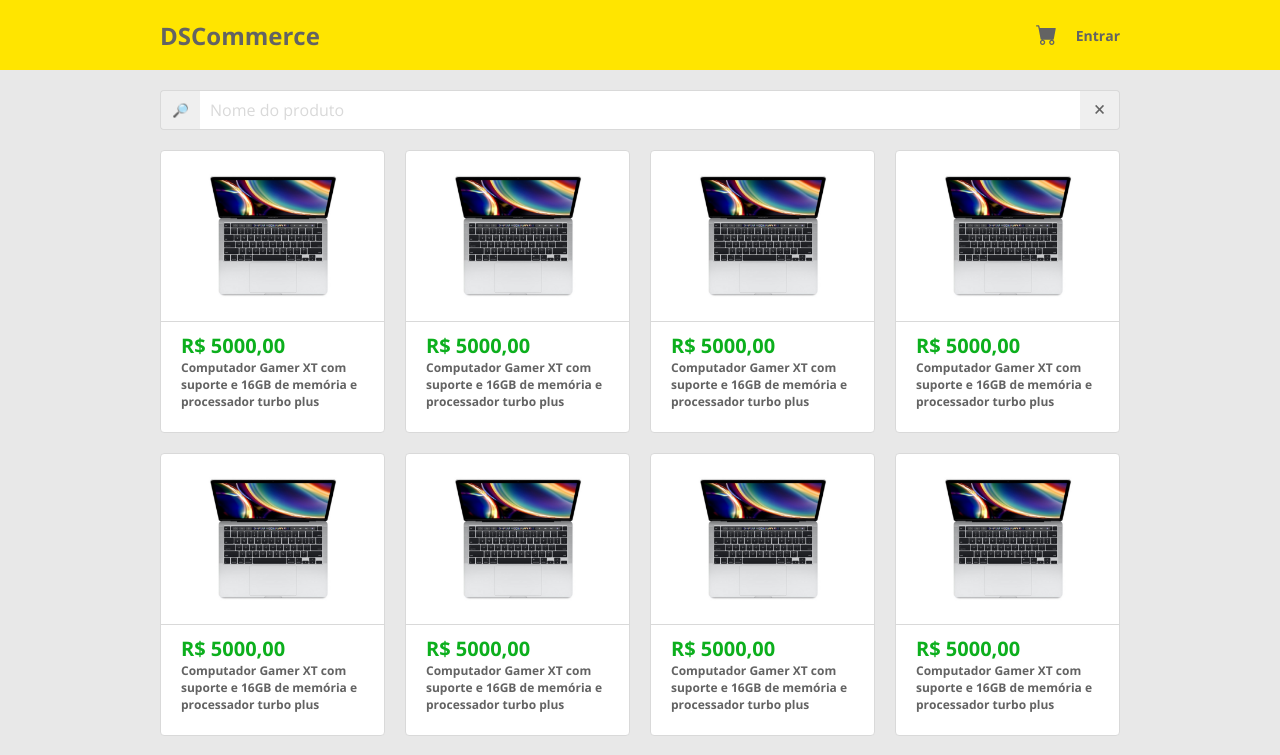
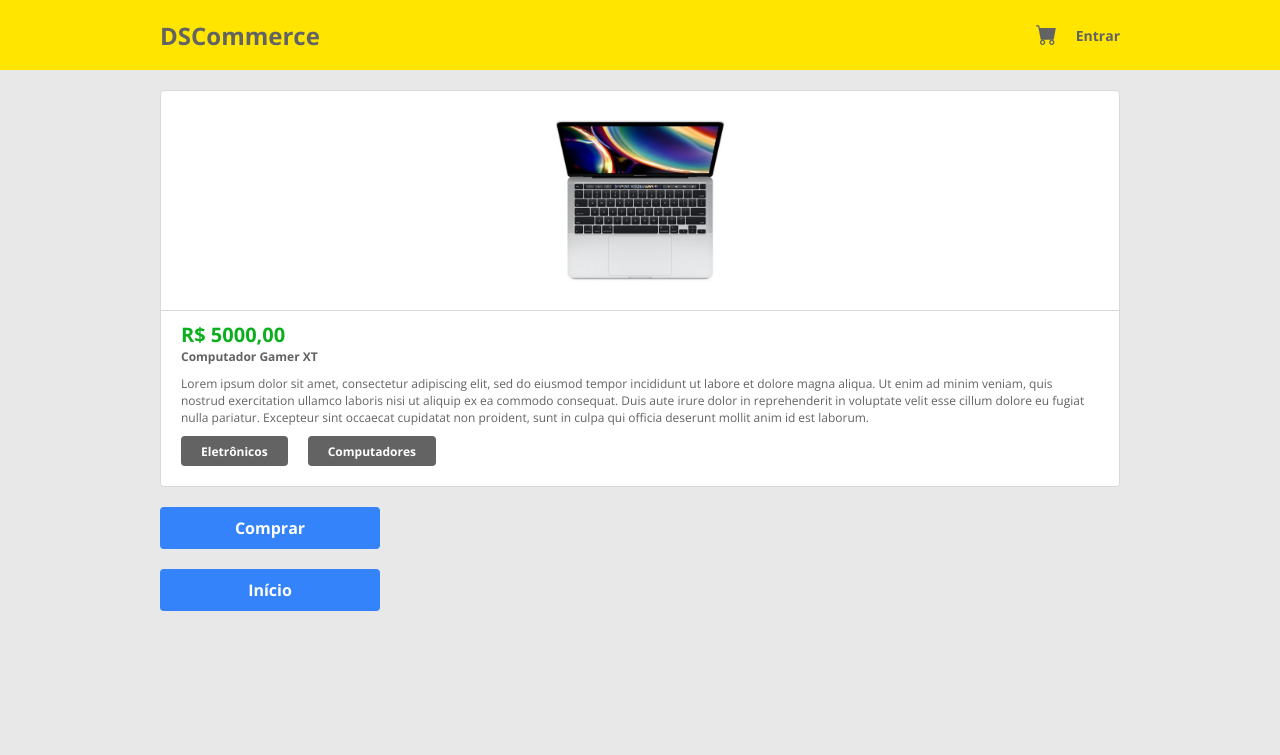
Before and after one commit to murilomartins93/dscommerce-frontend, a React (Vite) app: page / in a window 1280 px wide. Shown: the top 755 px of the page. Built offline with nearby package versions, Linux system fonts and the light colour scheme.

Commit message:
:construction: ProductCategory props

```diff
--- a/src/App.tsx
+++ b/src/App.tsx
@@ -1,9 +1,9 @@
-import Catalog from "./routes/Catalog";
+import ProductDetails from "./routes/ProductDetails";
 
 function App() {
   return (
     <>
-      <Catalog />
+      <ProductDetails />
     </>
   );
 }
--- a/src/components/ProductCategory/index.tsx
+++ b/src/components/ProductCategory/index.tsx
@@ -1,9 +1,13 @@
-import "./styles.css"
+import "./styles.css";
 
-function ProductCategory() {
+type Props = {
+  name: string;
+};
+
+function ProductCategory({ name }: Props) {
   return (
     <>
-      <div className="dsc-category">Eletrônicos</div>
+      <div className="dsc-category">{name}</div>
     </>
   );
 }
--- a/src/components/ProductDetailsCard/index.tsx
+++ b/src/components/ProductDetailsCard/index.tsx
@@ -21,8 +21,8 @@ function ProductDetailsCard() {
           culpa qui officia deserunt mollit anim id est laborum.
         </p>
         <div className="dsc-category-container">
-          <ProductCategory />
-          <ProductCategory />
+          <ProductCategory name="Eletrônicos"/>
+          <ProductCategory name="Computadores"/>
         </div>
       </div>
     </>
```
